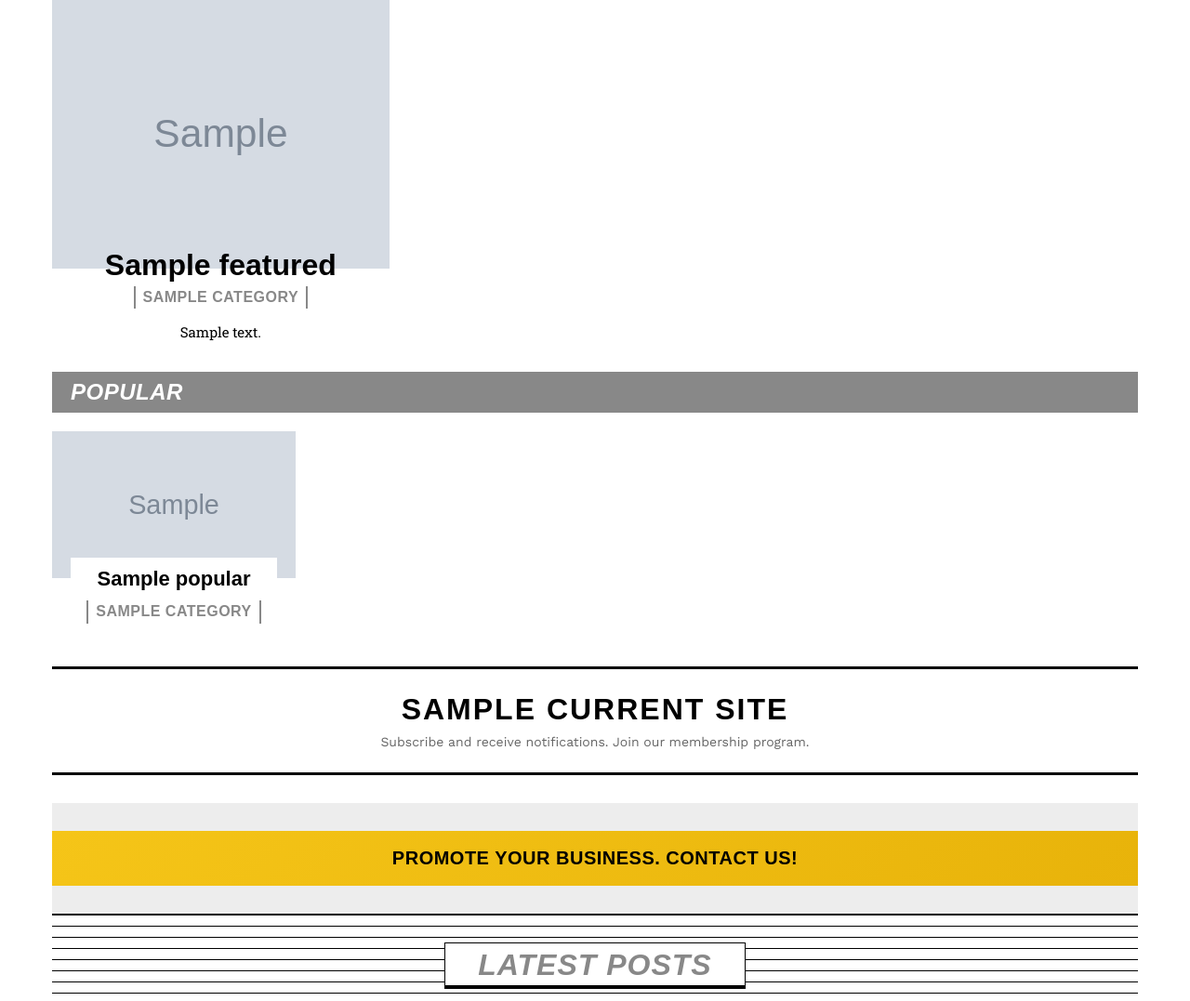
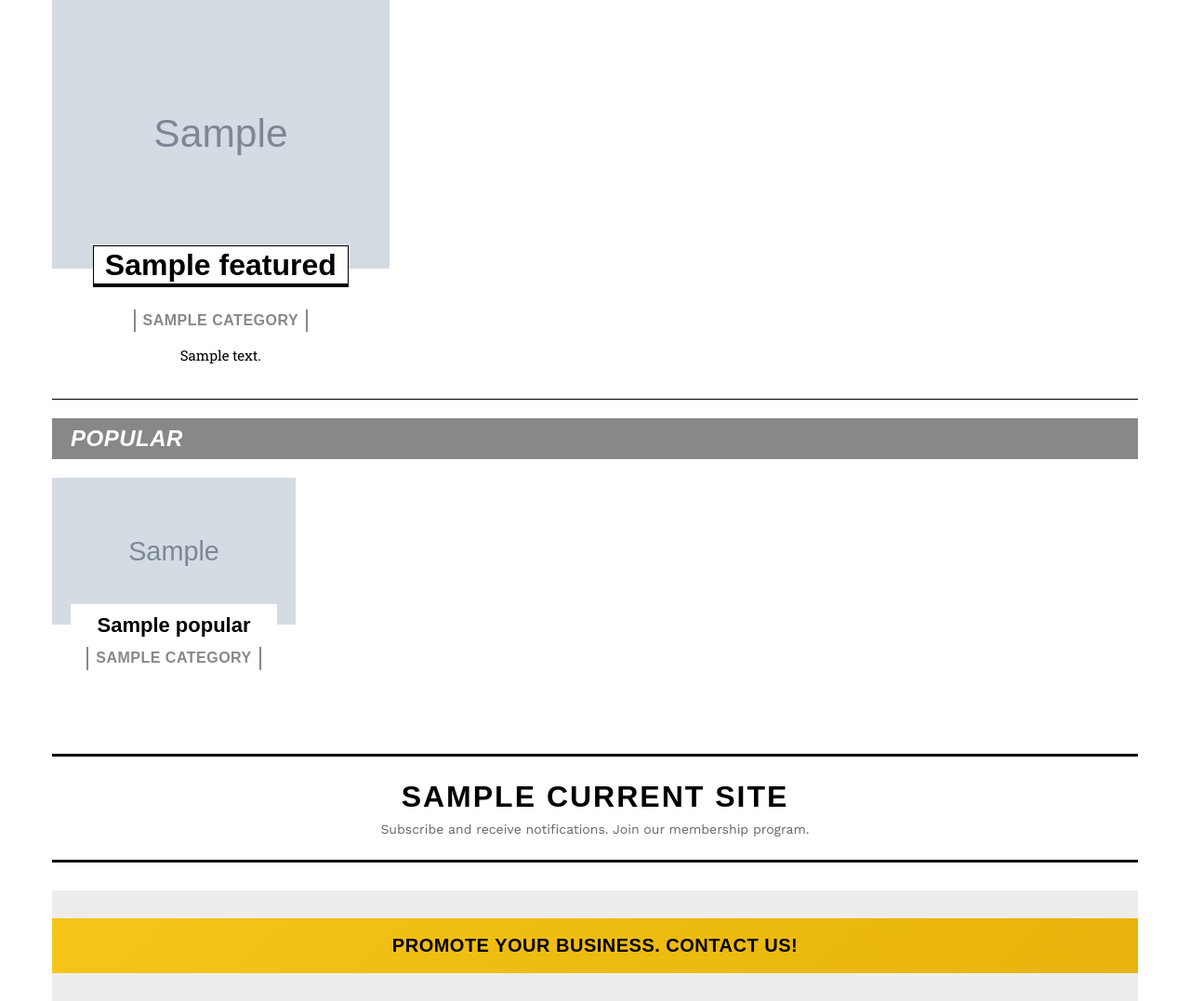
Before and after one commit to imperialmediaweb-bit/mediachief, a Laravel app: template resources/views/frontend/articles/index.blade.php in a window 1280 px wide. Shown: the part 417-1494 px from the top of the page at 93% size. Run offline with Laravel 12, Linux system fonts and the light colour scheme; the template is opened without the code that fills it: most values are stand-ins (such as "Sample title", 1, 10 or a date in 2020); grey boxes marked "Sample" are stand-in pictures; style sheets or scripts are compiled from the project's sources; some web fonts are replaced.

Commit message:
Add hero title box decoration and refine section styling
- Hero titles: inline display with 1px black border, 3px black box-shadow,
  white background, and box-decoration-break:clone (distinctive TagDiv look)
- Category badge in hero: 25px top margin matching original td-editor-date
- Popular section: proper 1px black top border separator, 60px bottom padding
- Section 3 columns: changed from red-bg headers to arrow-style (›) headers
  matching original sidebar category headers (Work Sans 21px 700wt)
- Arrow headers: 1px solid #888 bottom border (matching original)

https://claude.ai/code/session_01X3KmMify7rRKW12L68xUui

```diff
--- a/resources/css/app.css
+++ b/resources/css/app.css
@@ -102,11 +102,12 @@
         letter-spacing: 1px;
     }
 
-    /* Arrow section header for category columns (› Celebrity, › Local News) */
+    /* Arrow section header for category columns (› Movies, › Celebrity, etc.) */
     .td-section-arrow {
         margin-bottom: 12px;
-        padding-bottom: 8px;
-        border-bottom: 2px solid #000;
+        padding-bottom: 2px;
+        padding-right: 10px;
+        border-bottom: 1px solid #888;
     }
     .td-section-arrow h3,
     .td-section-arrow h2 {
@@ -215,6 +216,22 @@
         color: #999;
     }
 
+    /* Popular section container */
+    .td-popular-section {
+        border-top: 1px solid #000;
+        margin-top: 20px;
+        padding: 20px 0 60px;
+    }
+    @media (max-width: 1140px) and (min-width: 1019px) {
+        .td-popular-section { margin-top: 15px; padding: 15px 0 30px; }
+    }
+    @media (max-width: 1018px) and (min-width: 768px) {
+        .td-popular-section { margin-top: 10px; padding: 10px 0 30px; }
+    }
+    @media (max-width: 767px) {
+        .td-popular-section { margin-top: 30px; padding: 30px 0; }
+    }
+
     /* Popular article card (4-col row with overlapping meta) */
     .td-popular-grid {
         display: flex;
@@ -317,6 +334,7 @@
     font-size: 16px;
     font-weight: 700;
     border-width: 0 2px;
+    margin-top: 25px;
 }
 .td-hero-title {
     font-family: var(--font-heading, 'Big Shoulders Text'), sans-serif;
@@ -325,6 +343,15 @@
     line-height: 1.36;
     color: #000;
     margin: 0;
+}
+.td-hero-title a {
+    display: inline;
+    padding: 2px 12px;
+    border: 1px solid #000;
+    box-shadow: 0 3px 0 #000;
+    background: #fff;
+    -webkit-box-decoration-break: clone;
+    box-decoration-break: clone;
 }
 .td-hero-title a:hover {
     color: var(--brand-primary, #E04040);
--- a/resources/views/frontend/articles/index.blade.php
+++ b/resources/views/frontend/articles/index.blade.php
@@ -47,7 +47,7 @@
 
         {{-- ═══ SECTION 2: POPULAR (4 articles in a row) ═══ --}}
         @if($popular->isNotEmpty())
-        <div class="border-t border-gray-200 py-4">
+        <div class="td-popular-section">
             <div class="td-section-red">Popular</div>
             <div class="td-popular-grid">
                 @foreach($popular as $pop)
@@ -81,12 +81,12 @@
             <p class="td-nl-text">Subscribe and receive notifications. Join our membership program.</p>
         </div>
 
-        {{-- ═══ SECTION 3: Three Editorial Columns (each with red header + image article) ═══ --}}
+        {{-- ═══ SECTION 3: Three Editorial Columns (arrow headers + image article + list) ═══ --}}
         @if($catSections->count() >= 3)
         <div class="grid grid-cols-1 gap-5 border-t border-gray-200 py-4 md:grid-cols-3">
             @foreach($catSections->slice(0, 3) as $section)
             <div>
-                <div class="td-section-red text-[18px]">{{ $section['category']->name }}</div>
+                <div class="td-section-arrow"><h3>{{ $section['category']->name }}</h3></div>
                 @php $first = $section['articles']->first(); @endphp
                 @if($first)
                 <div class="mb-3">
```
